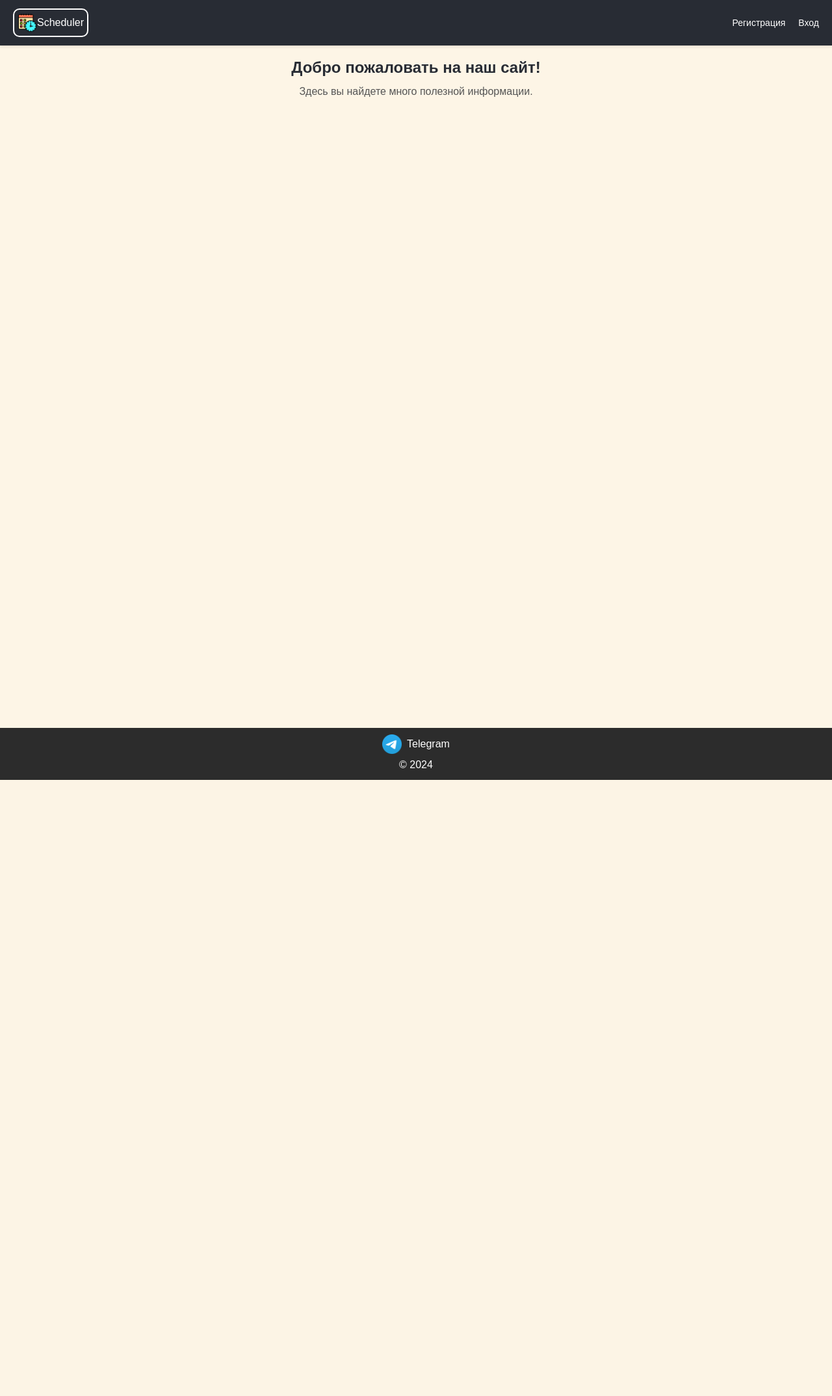
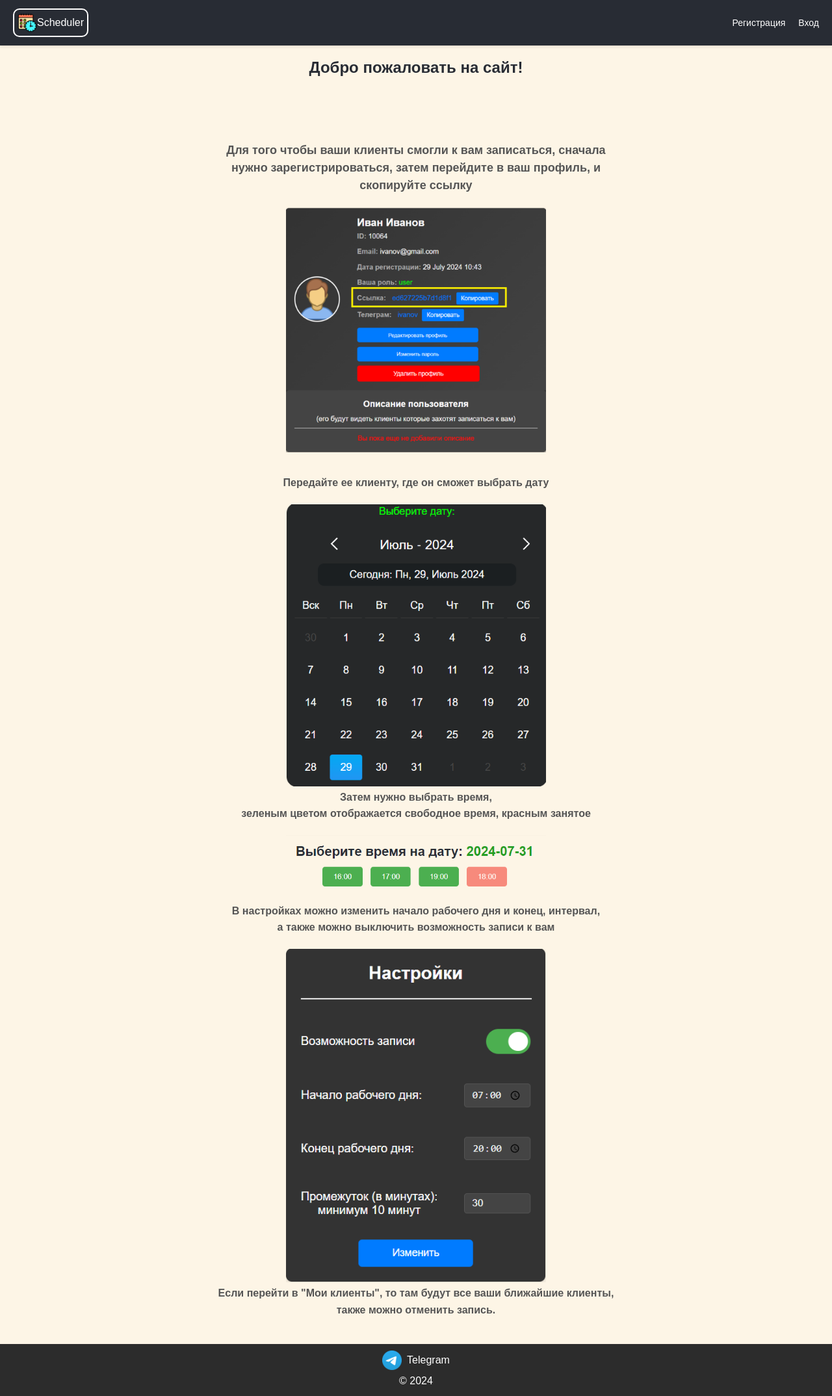
Before and after one commit to xaslx/Scheduler-FastAPI-Aiogram3, a FastAPI app: page / in a window 1280 px wide. Shown: the whole page at 65% size. Before the commit the page ends 1200 px from the top, so only its background shows below. Run offline with FastAPI, Linux system fonts and the light colour scheme; parts of the project's set-up code (start-up, migrations or seed data) failed here and were passed over; some libraries are stand-ins or nearby versions.

Commit message:
update base template

```diff
--- a/app/static/templates/base.html
+++ b/app/static/templates/base.html
@@ -81,8 +81,28 @@
     </header>
     <main>
         {% block content %}
-        <h1>Добро пожаловать на наш сайт!</h1>
-        <p>Здесь вы найдете много полезной информации.</p>
+        <h1>Добро пожаловать на сайт!</h1>
+        <div class="main-info-container">
+            <div class="main-info">
+                <div class="info-main text-center three-lines">
+                    <p><b>Для того чтобы ваши клиенты смогли к вам записаться, сначала нужно зарегистрироваться,
+                        затем перейдите в ваш профиль, и скопируйте ссылку</b></p>
+                </div>
+                <img width="300px" height="400px" src="/app/static/profile.png" alt="" class="responsive-image">
+                <div class="info-main">
+                    <p><b>Передайте ее клиенту, где он сможет выбрать дату</b></p>
+                </div>
+                <div class="main-info">
+                    <img src="/app/static/booking.png" alt="" class="responsive-image">
+                    <p><b>Затем нужно выбрать время, <br> зеленым цветом отображается свободное время, красным занятое</b></p>
+                    <img src="/app/static/booking_time.png" alt="" class="responsive-image">
+                    <p><b>В настройках можно изменить начало рабочего дня и конец, интервал, <br> а также можно выключить возможность записи к вам</b></p>
+                    <img src="/app/static/settings.png" alt="" class="responsive-image">
+                    <p><b>Если перейти в "Мои клиенты", то там будут все ваши ближайшие клиенты, <br>
+                    также можно отменить запись.</b></p>
+                </div>
+            </div>
+        </div>
         {% endblock %}
     </main>
     <footer>
@@ -100,6 +120,57 @@
                 display: none;
             }
         }
+        .main-info-container {
+            margin-top: 50px;
+            display: flex;
+            justify-content: center;
+            align-items: center;
+            flex-direction: column;
+            text-align: center;
+            padding: 20px;
+        }
+
+        .three-lines p {
+            display: inline-block;
+            margin: 0;
+            padding: 0;
+            font-size: 18px;
+            line-height: 1.5;
+            text-align: center;
+            max-width: 600px;
+        }
+        .info-main {
+            margin-top: 30px;
+        }
+
+        .responsive-image {
+            width: 400px;
+            height: auto;
+            margin-top: 20px;
+        }
+
+        .small-image {
+            max-width: 350px;
+        }
+
+        .text-center {
+            text-align: center;
+        }
+        @media only screen and (max-width: 768px) {
+            .user-info .user-name {
+                display: none;
+            }
+            .main-info-container {
+                padding: 10px;
+            }
+            .main-info img {
+                width: 100%;
+                height: auto;
+            }
+            .main-info p {
+                font-size: 16px;
+            }
+        }
 
     </style>
     {% endblock %}
```
Also changed, not shown: app/static/booking.png (added), app/static/booking_time.png (added), app/static/icon.png, app/static/profile.png (added), app/static/search.png (deleted), app/static/settings.png (added), app/static/tg.png.
